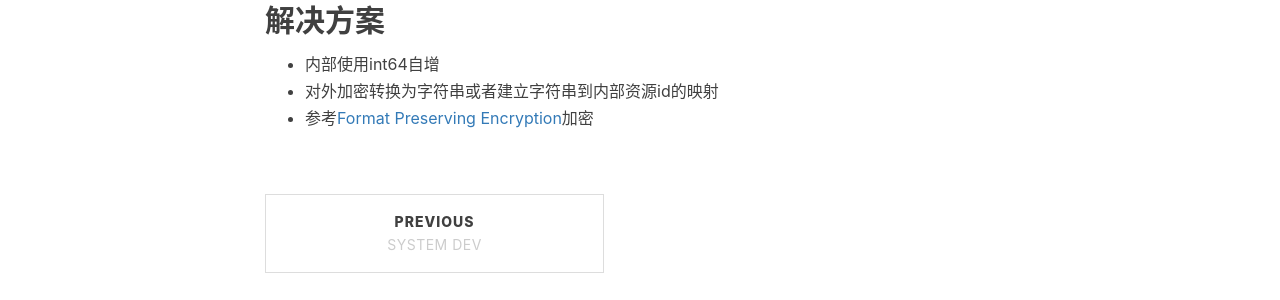
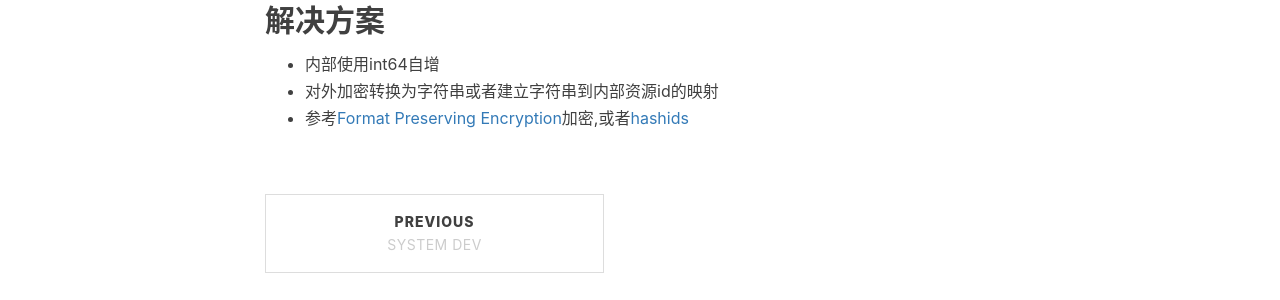
Before and after one commit to xzhangwwyu/xzhangwwyu.github.io, a Jekyll site: the page built from _posts/2019-04-28-编码.markdown, in a window 1280 px wide. Shown: the part 840-1140 px from the top of the page. Built offline with Jekyll 4.4.1, drawn with Linux system fonts in a browser that asks for light colours; nearby versions of some CDN libraries; comment, search, counter and statistics services are not loaded.

Commit message:
fix: add reference for coding

```diff
--- a/_posts/2019-04-28-编码.markdown
+++ b/_posts/2019-04-28-编码.markdown
@@ -21,4 +21,4 @@ tags:
 ## 解决方案
 * 内部使用int64自增
 * 对外加密转换为字符串或者建立字符串到内部资源id的映射
-* 参考[Format Preserving Encryption](https://en.wikipedia.org/wiki/Format-preserving_encryption)加密
+* 参考[Format Preserving Encryption](https://en.wikipedia.org/wiki/Format-preserving_encryption){:target="_blank"}加密,或者[hashids](https://juejin.im/post/5ac9e913f265da237d0348ae){:target="_blank"}
```
